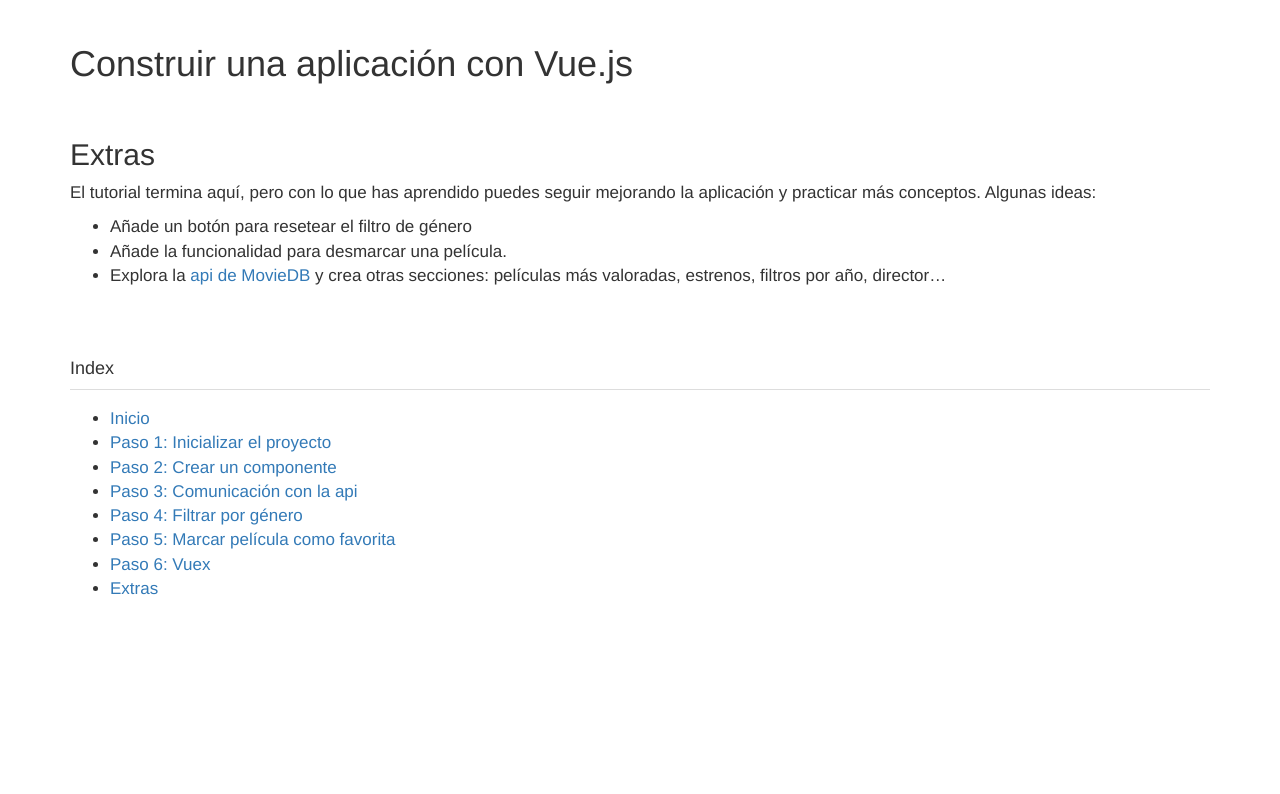
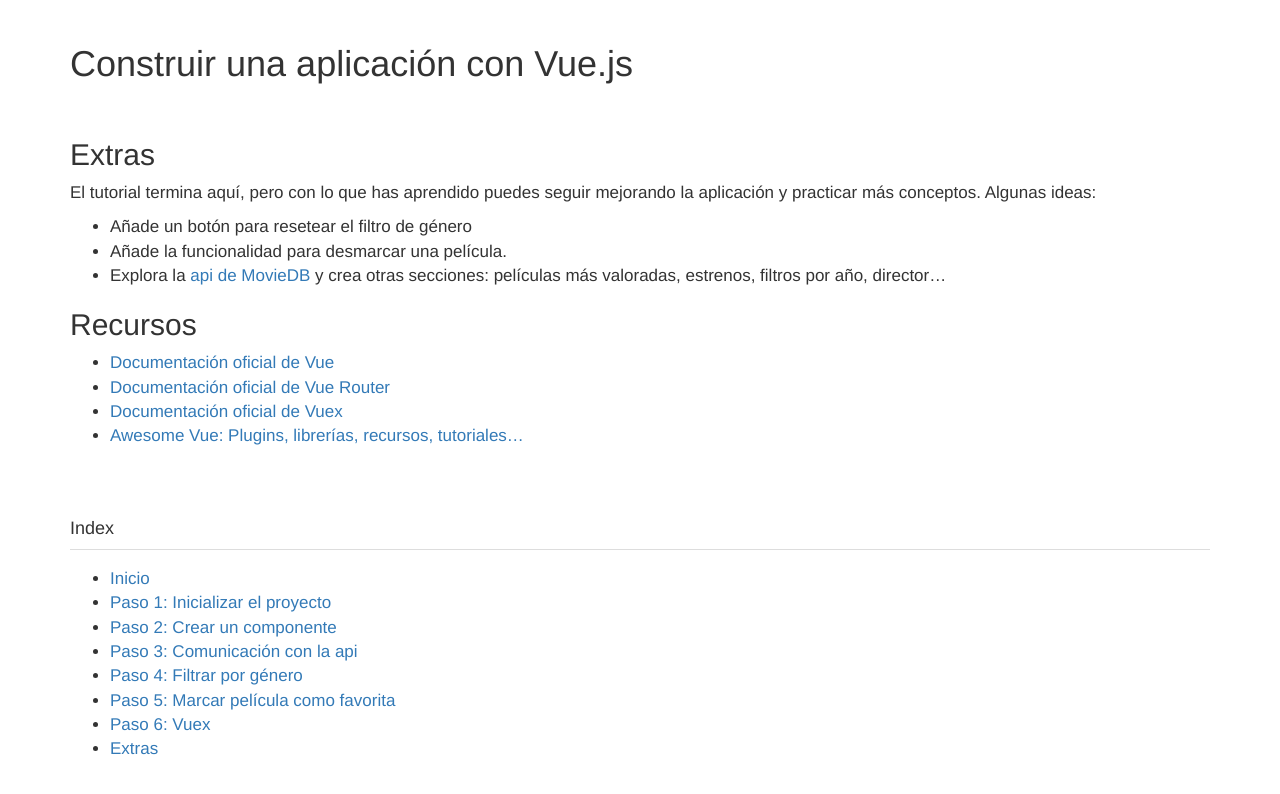
Before and after one commit to nuria-fl/vue-tutorial, a Vue app: page /extras in a window 1280 px wide. Shown: the top 794 px of the page. Built offline with nearby package versions, Linux system fonts and the light colour scheme.

Commit message:
add useful links

```diff
--- a/src/components/Extras.vue
+++ b/src/components/Extras.vue
@@ -9,6 +9,22 @@
       <li>Explora la <a href="https://www.themoviedb.org/documentation/api/discover" target="_blank">api de MovieDB</a> y crea otras secciones: películas más valoradas, estrenos, filtros por año, director…</li>
     </ul>
 
+    <h2>Recursos</h2>
+
+    <ul>
+      <li>
+        <a href="https://vuejs.org">Documentación oficial de Vue</a>
+      </li>
+      <li>
+        <a href="https://router.vuejs.org">Documentación oficial de Vue Router</a>
+      </li>
+      <li>
+        <a href="https://vuex.vuejs.org/en/">Documentación oficial de Vuex</a>
+      </li>
+      <li>
+        <a href="https://github.com/vuejs/awesome-vue">Awesome Vue: Plugins, librerías, recursos, tutoriales…</a>
+      </li>
+    </ul>
   </div>
 </template>
 
```
